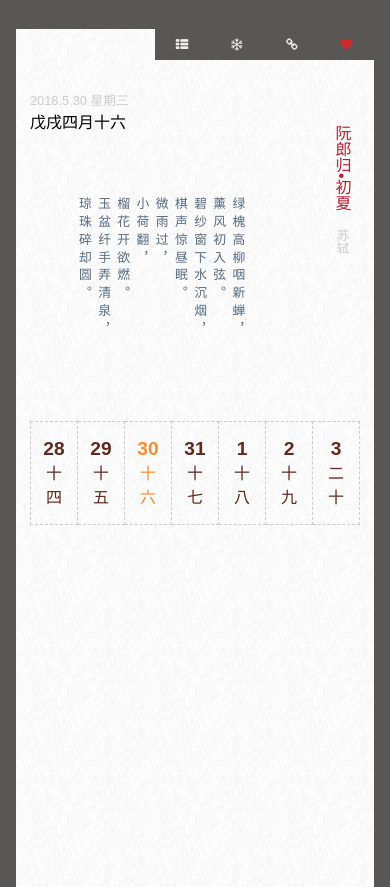
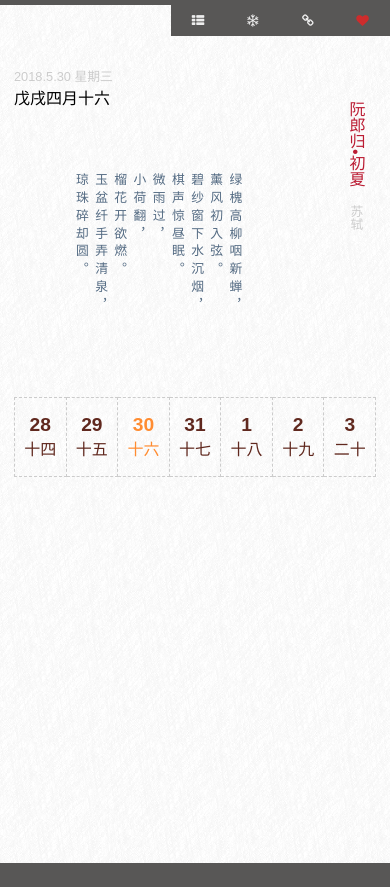
Before and after one commit to chinese-poetry/poetry-calendar, a plain HTML site: page index.html in a window 390 px wide. After the commit the page ends 863 px from the top, so only its background shows below. Drawn offline with Linux system fonts and the light colour scheme.

Commit message:
Update UI

```diff
--- a/assets/global.css
+++ b/assets/global.css
@@ -199,13 +199,13 @@ body {
 /* Mobile */
 @media only screen and (max-width: 767px) {
     body {
-        margin-top: 24px;
         height: 100%;
     }
 
     #main {
         width: 100%;
         background-size: 510px 100%;
+        margin: 0!important;
     }
 
     #main .today {
```
